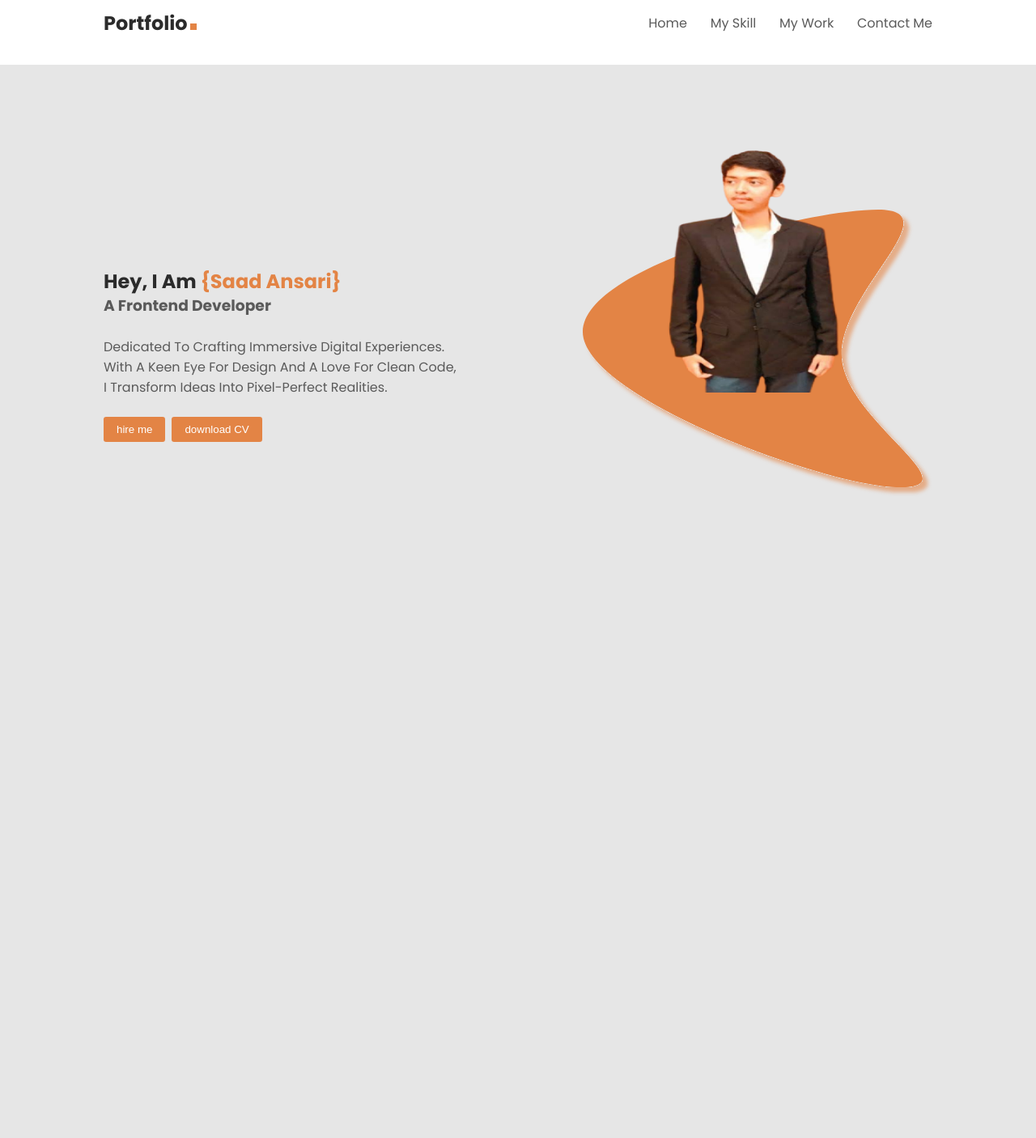
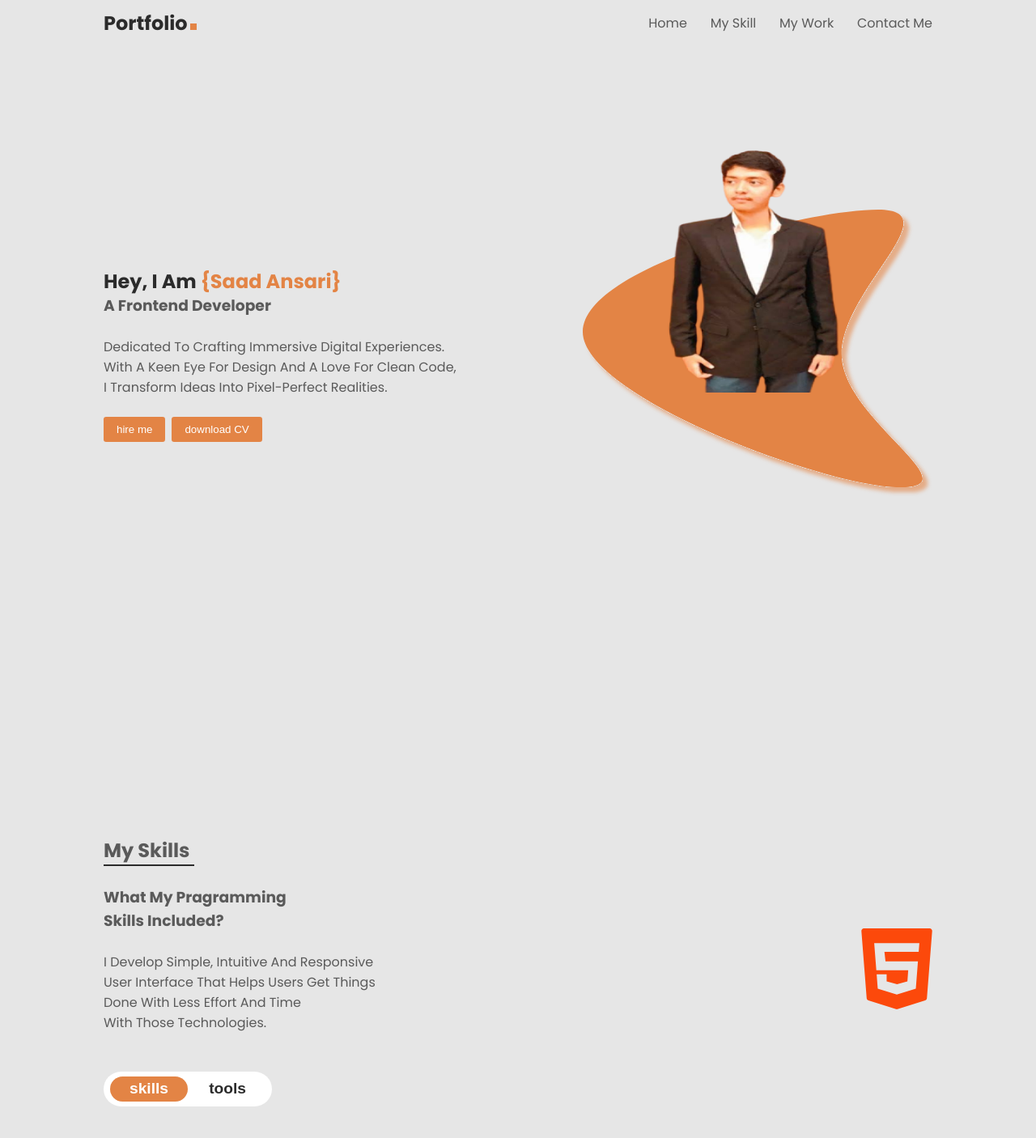
Before and after one commit to Saadansari234/new-portfolio-website, a plain HTML site: page index.html in a window 1280 px wide. Shown: the whole page at 81% size. Before the commit the page ends 800 px from the top, so only its background shows below. Drawn offline with nearby package versions, Linux system fonts and the light colour scheme; a web font is replaced by a local one.

Commit message:
created hero section succecfully now creating my skills section

```diff
--- a/index.html
+++ b/index.html
@@ -20,7 +20,8 @@
 
 <body>
 
-    <header class="nav-bar">
+
+    <header class="nav-bar" id="header">
         <div class="menu-bar">
 
             <div class="menu-logo">
@@ -31,6 +32,7 @@
             </div>
 
             <ul>
+
                 <li><a href="">home</a></li>
                 <li><a href="">my skill</a></li>
                 <li><a href="">my work</a></li>
@@ -39,6 +41,13 @@
         </div>
 
     </header>
+
+    <li id="arrow-up-link"></li>
+    <div class="arrow-up" id="arrow-up">
+        <a href="#arrow-up-link">
+            <img src="images/icons/arrow.svg" alt="#">
+        </a>
+    </div>
 
     <section class="hero">
 
@@ -62,12 +71,46 @@
         </div>
 
         <div class="hero-images">
-            <img class="img1" src="images/my-pic.png" alt="">
-        <img class="img2" src="images/Ellipse 1.svg" alt="">
+            <img class="mypic" src="images/my-pic.png" alt="">
+            <img class="shape" src="images/Ellipse 1.svg" alt="">
 
 
         </div>
     </section>
+
+
+    <section class="myskills">
+
+        <div class="myskills-content">
+            <div class="myskills-content-innerdiv">
+                <div class="myskills-heading">
+
+                    <h2>my skills</h2>
+                    <div></div>
+                </div>
+                <h3>
+                    what my pragramming <br>
+                    skills included?
+                </h3>
+                <p>I develop simple, intuitive and responsive <br>
+                    user interface that helps users get things <br>
+                    done with less effort and time <br>
+                    with those technologies.
+                </p>
+                <div id="skills-tools-btn" onclick="toggleBackground()">
+                    <button id="skills-btn">skills</button>
+                    <button  id="tools-btn">tools</button>
+                </div>
+            </div>
+        </div>
+        <div class="myskills-images">
+       <div><img src="images/logos/html.svg" alt="#"></div>
+        </div>
+    </section>
+
+
+
+
 
 
 
--- a/portfolio.js
+++ b/portfolio.js
@@ -0,0 +1,72 @@
+const header = document.getElementById("header");
+let arrowup= document.getElementById("arrow-up");
+window.addEventListener('scroll', () => {
+    if (window.scrollY > 150) { // Adjust this value as needed
+        header.style.backgroundColor = "white"; // Change to the desired color
+        header.style.boxShadow= "10px 10px 40px hsla(0, 0%, 0%, 0.1); "
+    } else {
+        header.style.backgroundColor = 'transparent'; // Reset to the initial color
+    }
+
+    if (window.scrollY < 150) { // Adjust this value as needed
+        header.style.backgroundColor = 'none'; // Reset to the initial color
+        header.style.boxShadow= "none"
+
+    } else {
+        header.style.backgroundColor = "white"; // Change to the desired color
+        header.style.boxShadow= "10px 10px 40px hsla(0, 0%, 0%, 0.1);"
+    }
+
+    if (window.scrollY > 500) {
+        arrowup.style.display="block"
+    }
+
+    if (window.scrollY < 400) {
+        arrowup.style.display="none"
+
+    }
+
+});
+
+
+
+//onclick event listener
+
+// function skillsbtn(){
+//     let skill= document.getElementById("skills-btn")
+//     let tools= document.getElementById("tools-btn")
+
+//     if (tools.style.backgroundColor==="white") {
+//         tools.style.backgroundColor="#e38445"
+//         tools.style.color="#2b2b2b"
+//         skill.style.backgroundColor="white"
+//     }else if (skill.style.backgroundColor==="white") {
+//         skill.style.backgroundColor="#e38445"
+//         skill.style.color="#2b2b2b"
+//         tools.style.backgroundColor="white"
+//     }
+// }
+
+let toggleButtonClicked = true;
+
+function toggleBackground() {
+    const skillsButton = document.getElementById("skills-btn");
+    const toolsButton = document.getElementById("tools-btn");
+
+    if (toggleButtonClicked) {
+        // Switch to the "tools" button background
+        skillsButton.style.backgroundColor = "white";
+        toolsButton.style.backgroundColor = "#e38445"; // Change to your desired color
+        skillsButton.style.color="#2b2b2b"
+        toolsButton.style.color = "white";
+    } else {
+        // Switch to the "skills" button background
+        skillsButton.style.backgroundColor = ""; // Change to your desired color
+        toolsButton.style.backgroundColor = "";
+        toolsButton.style.color=""
+        skillsButton.style.color=""
+    }
+
+    // Toggle the state
+    toggleButtonClicked = !toggleButtonClicked;
+}
--- a/sass/portfolio.scss
+++ b/sass/portfolio.scss
@@ -5,7 +5,7 @@
 --heading1-color: #2b2b2b;
 --heading2-color: #5A5A5A;
 --orange-color:#e38445;
-
+--box-shadow: 10px 10px 40px hsla(0, 0%, 0%, 0.1);
 
 }
 @mixin global-margin{
@@ -17,7 +17,9 @@
   align-items: center;
 }
 
-
+*{
+  scroll-behavior: smooth;
+}
 
 body{
   background-color: var(--body-color);
@@ -32,11 +34,12 @@ body{
 
   height: 10%;
   width: 100%;
-  background-color: white;
+  // background-color: white;
   position: fixed;
   top: 0;
   z-index: 1;
-
+   transition: 1s;
+  //  box-shadow: 10px 10px 40px hsla(0, 0%, 0%, 0.1);;
 
 
   .menu-bar{
@@ -81,6 +84,26 @@ body{
 
 }
 
+#arrow-up-link{
+  position: absolute;
+  top: 0;
+  right: 0;
+  list-style-type: none;
+
+}
+.arrow-up{
+  display: none;
+  bottom: 2rem;
+  right: 2rem;
+  position: fixed;
+  z-index: 2;
+
+
+    img{
+      width: 2.5rem;
+
+    }
+}
 
 .hero{
 
@@ -133,6 +156,10 @@ body{
        color: white;
        border-radius: 0.2rem;
        padding: 0.5rem 1rem;
+
+       &:hover{
+        cursor: pointer;
+       }
       }
     }
   }
@@ -141,29 +168,114 @@ body{
   .hero-images{
     // width: 50%;
     // position: relative;
-    .img1{
+    .mypic{
       position: absolute;
       top: 3.5rem;
       width: 17rem;
       right: 5rem;
      transition: 1s;
-      &:hover{
-        top: 3.2rem;
-      }
+
 
     }
 
-    .img2{
+    .shape{
 
       width: 27rem;
       transition: 1s;
-      &:hover{
-        margin: 1rem;
-      }
+
     }
 
+    &:hover .mypic{
+      top: 5rem;
+    }
+
+    &:hover .shape{
+      margin: 1rem;
+    }
   }
 
 
 
 }
+
+
+.myskills{
+height: 100vh;
+@include global-flexbox;
+@include global-margin;
+   .myskills-content{
+
+
+      .myskills-content-innerdiv{
+        display: flex;
+        flex-direction: column;
+        justify-content: center;
+        gap: 1.5rem;
+        .myskills-heading{
+          h2{
+           margin: 0;
+           padding: 0;
+            color: var(--heading2-color);
+          }
+           div{
+            width: 7rem;
+            height: 0.1rem;
+            background-color: var(--heading1-color);
+
+           }
+        }
+
+        h3{
+          margin: 0;
+          color: var(--heading2-color);
+        }
+        p{
+          margin: 0;
+          color: var(--heading2-color);
+        }
+
+        #skills-tools-btn{
+          margin-top: 1.5rem;
+            background-color: white;
+            width: 13rem;
+            height: 2.7rem;
+            display: flex;
+            justify-content: space-between;
+            align-items: center;
+            border-radius: 50px;
+
+            &:hover{
+              cursor: pointer;
+            }
+            #skills-btn{
+              background-color: var(--orange-color);
+              color: white;
+              border: none;
+              font-size: 1.2rem;
+              padding: 0.3rem 1.5rem;
+              margin-left: 0.5rem;
+              border-radius: 50px;
+              font-weight: 600;
+              &:hover{
+                cursor: pointer;
+              }
+            }
+
+            #tools-btn{
+              background-color: white;
+              color: var(--heading1-color);
+              font-weight: 600;
+              border: none;
+              font-size: 1.2rem;
+              padding: 0.3rem 1.5rem;
+              margin-right: 0.5rem;
+              border-radius: 50px;
+              &:hover{
+                cursor: pointer;
+              }
+            }
+        }
+
+      }
+   }
+}
```
Also changed, not shown: images/icons/arrow.svg (added), images/logos/bootstrap.svg (added), images/logos/css.svg (added), images/logos/figma.svg (added), images/logos/git.svg (added), images/logos/github.svg (added), images/logos/html.svg (added), images/logos/js.svg (added), images/logos/react.svg (added), images/logos/sass.svg (added), images/logos/vscode.svg (added), sass/portfolio.css, 1 other file. Lines whose indentation alone changed are shown as unchanged.
